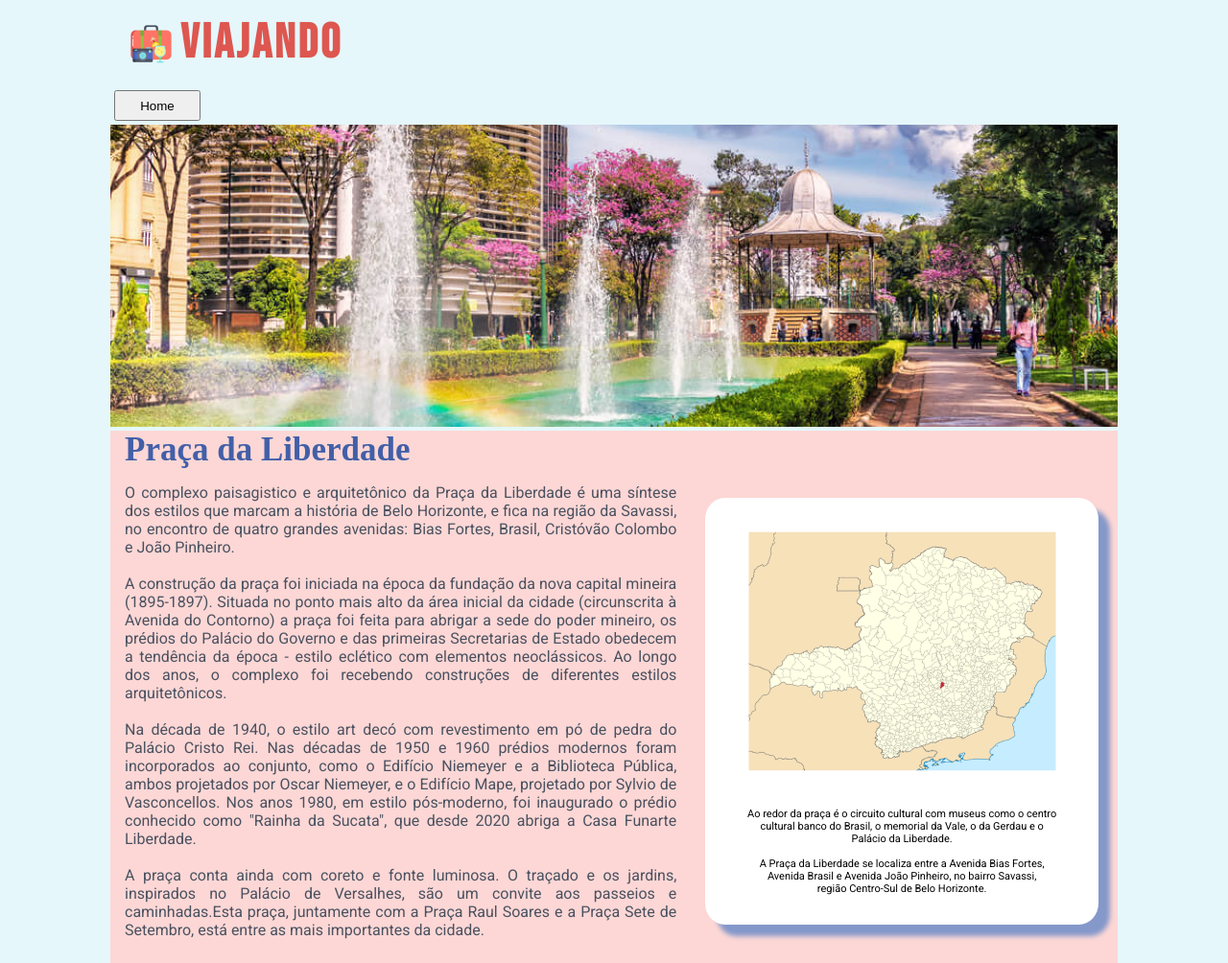
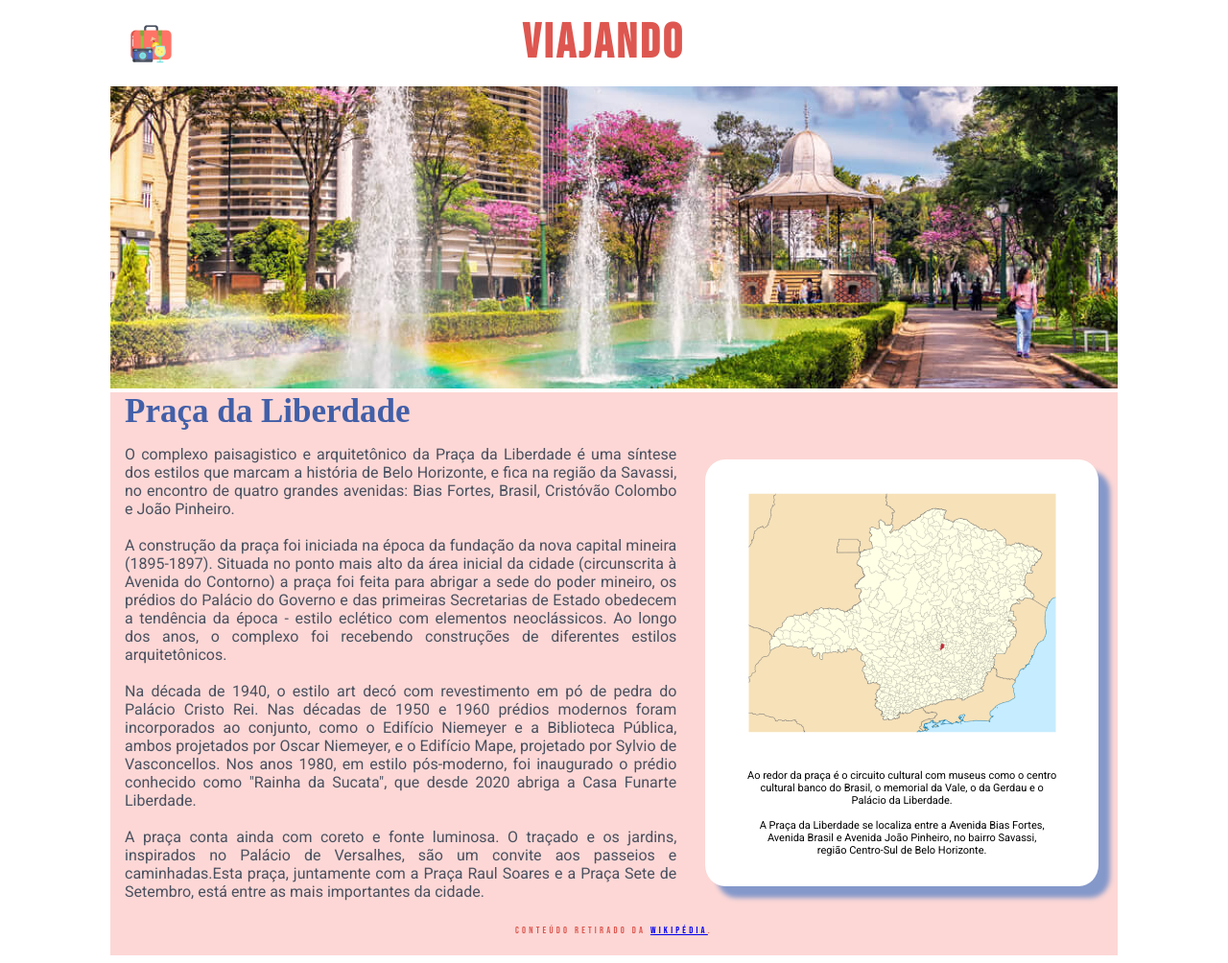
Before and after one commit to ruhancmendes/Local-Turistico, a plain HTML site: page index.html in a window 1280 px wide. Shown: the whole page at 96% size. Drawn offline with Linux system fonts and the light colour scheme; a web font is replaced by a local one.

Commit message:
add footer

```diff
--- a/index.html
+++ b/index.html
@@ -13,11 +13,10 @@
     <link rel="stylesheet" href="style.css" />
   </head>
   <body>
-    <div class="header">
+    <header class="header">
       <img class="logo" src="assets/logo.png" alt="mala colorida, câmera fotográfica e um drink" />
       <h1 class="title">Viajando</h1>
-    </div>
-    <button>Home</button>
+    </header>
     <img class="body-image" src="assets/body-image.jpg" alt="fotografia da praça da liberdade em belo horizonte" />
     <div class="container">
         <h2>Praça da Liberdade</h2>
@@ -40,5 +39,8 @@
             </div>
         </div>
     </div>
+    <footer>
+      Conteúdo retirado da <a href="https://pt.wikipedia.org/wiki/Belo_Horizonte">Wikipédia</a>.
+    </footer>
   </body>
 </html>
--- a/style.css
+++ b/style.css
@@ -6,19 +6,21 @@
 }
 
 body {
-    background-color: rgba(229, 247, 251, 1);
+    background-color: rgb(255, 255, 255);
     width: 100%;
     max-width: 1050px;
     margin: 0px auto;
 }
 
 .header {
-    width: 850px;
+    width: 1050px;
     height: 90px;
     display: flex;
     padding: 16px;
     margin: 0;
     align-items: center;
+    box-sizing: border-box;
+    gap: 35%;
 }
 
 .header img {
@@ -36,12 +38,6 @@ body {
     font-size: 50px;
     letter-spacing: 0.2rem;
     color: rgba(221, 87, 80, 1);
-}
-
-button {
-    width: 90px;
-    height: 32px;
-    margin: 4px;
 }
 
 .body-image {
@@ -84,5 +80,16 @@ button {
     text-align: center;
     font-family: "Roboto", sans-serif;
     font-size: 11px;
-    box-shadow: 12px 12px 5px rgb(133, 152, 202);;
+    box-shadow: 12px 12px 5px rgb(133, 152, 202);
 }
+
+footer {
+    font-family: "Bebas Neue", sans-serif;
+    font-size: 10px;
+    letter-spacing: 0.2rem;
+    color: rgba(221, 87, 80, 1);
+    width: 1050px;
+    background-color: rgb(252, 215, 213);
+    padding-bottom: 20px;
+    text-align: center;
+}
```
